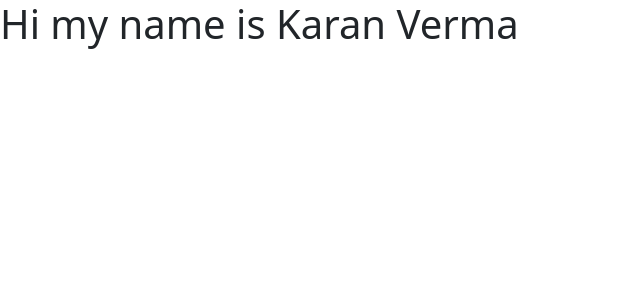
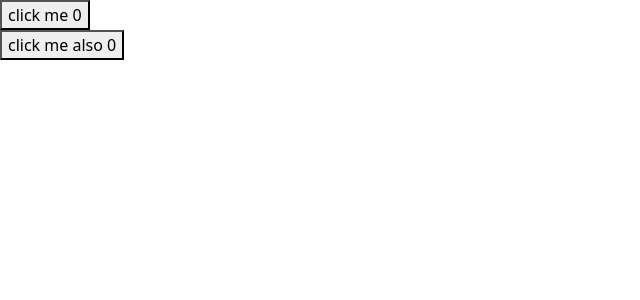
Before and after one commit to karan-verma108/ReactJs2024, a React (Create React App) app: page / in a window 1280 px wide. Shown: the top 300 px of the page, without its empty margins (0-640 px from the left). Built offline with nearby package versions, Linux system fonts and the light colour scheme.

Commit message:
useEffect added

```diff
--- /dev/null
+++ b/src/UseEffect/App.jsx
@@ -0,0 +1,25 @@
+import React, { useEffect, useState } from "react";
+
+const App = () => {
+
+    const [num, setNum] = useState(0);
+    const [num2, setNum2] = useState(0);
+
+    useEffect(() => {
+        alert('the button is clicked! 🙂')
+    }, [num]);
+
+    return (
+        <>
+            <button onClick={() => { setNum(num + 1) }}>
+                click me {num}
+            </button>
+            <br />
+            <button onClick={() => { setNum2(num2 + 1) }}>
+                click me also {num2}
+            </button>
+        </>
+    )
+}
+
+export default App;
--- a/src/index.js
+++ b/src/index.js
@@ -4,7 +4,8 @@ import ReactDOM from 'react-dom/client';
 // import Countdown from 'react-countdown';
 // import { CountdownCircleTimer } from 'react-countdown-circle-timer'
 // import BootstrapPage from './BootstrapPage';
-import App from './ContextAPI/App';
+// import App from './ContextAPI/App';
+import App from './UseEffect/App';
 
 const root = ReactDOM.createRoot(document.getElementById('root'));
 root.render(<App/>);
```
